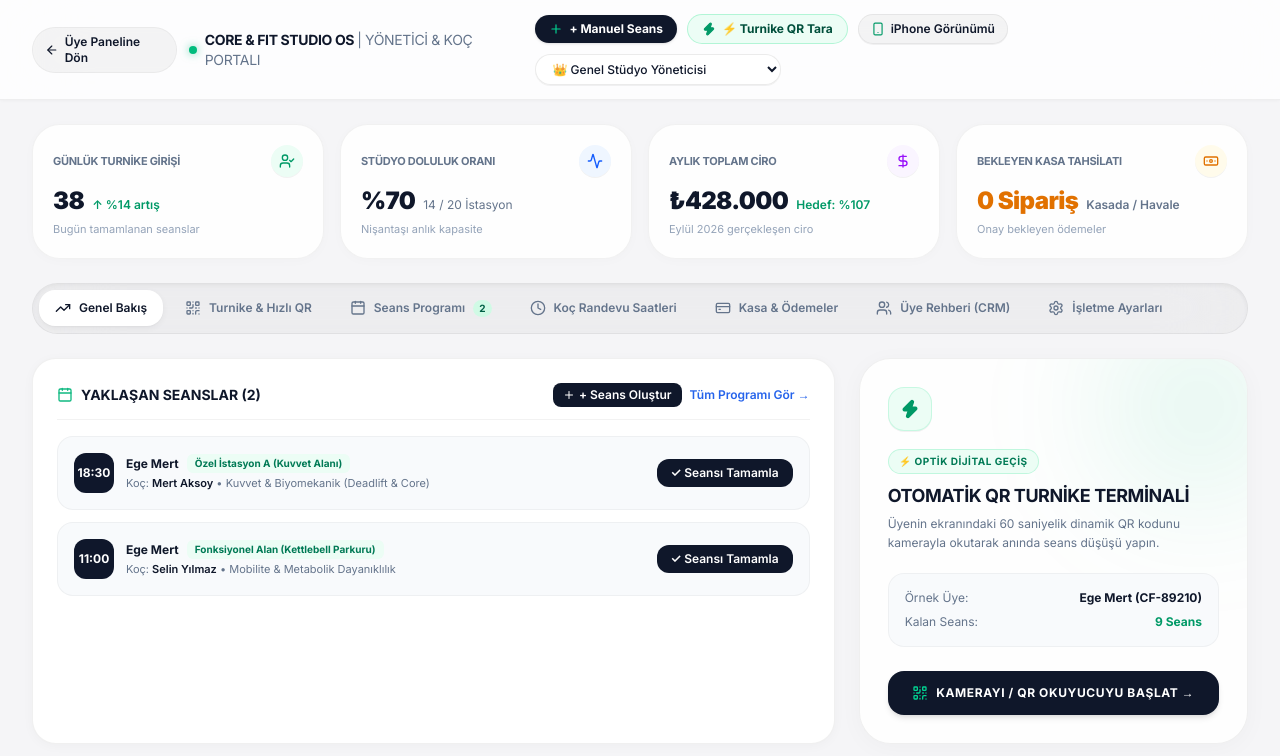
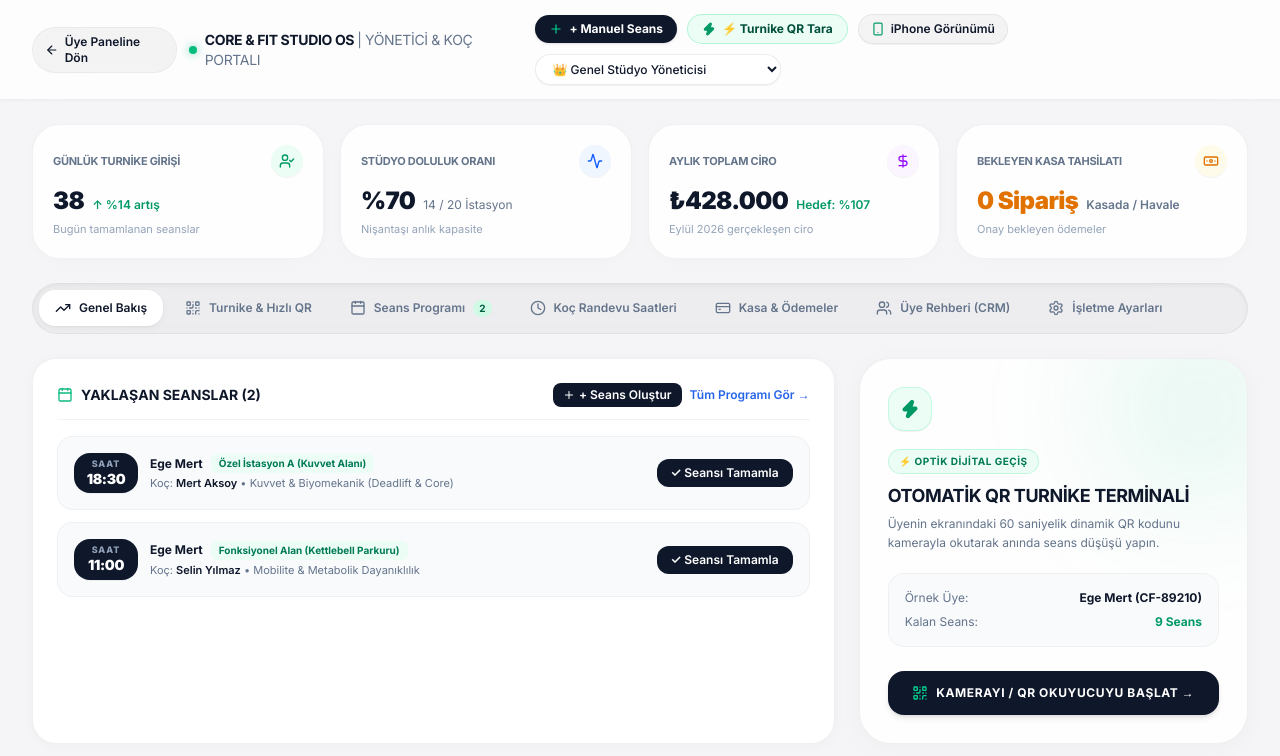
Before and after one commit to emrreaydogdu/coreandfit, a Next.js app: page /admin in a window 1280 px wide. Shown: the top 756 px of the page. Built offline with nearby package versions, Linux system fonts and the light colour scheme.

Commit message:
fix(admin): ensure SAAT label and time range render cleanly without overflow in session badges

```diff
--- a/components/portal/admin/AdminPortal.tsx
+++ b/components/portal/admin/AdminPortal.tsx
@@ -208,8 +208,16 @@ export const AdminPortal: React.FC = () => {
                       className="p-4 bg-[#F8FAFC] border border-black/[0.04] rounded-2xl flex flex-col sm:flex-row sm:items-center justify-between gap-3"
                     >
                       <div className="flex items-center gap-3">
-                        <div className="w-10 h-10 rounded-xl bg-slate-900 text-white flex flex-col items-center justify-center font-bold text-xs shrink-0">
-                          <span>{sess.timeSlot}</span>
+                        <div className="min-w-[64px] px-2.5 py-1.5 rounded-2xl bg-[#0F172A] text-white flex flex-col items-center justify-center shrink-0 shadow-2xs">
+                          <span className="text-[9px] font-extrabold uppercase tracking-widest text-slate-400 leading-none mb-0.5">SAAT</span>
+                          <span className="text-xs sm:text-sm font-black tracking-tight leading-tight text-white whitespace-nowrap">
+                            {sess.timeSlot.includes(" - ") ? sess.timeSlot.split(" - ")[0] : sess.timeSlot}
+                          </span>
+                          {sess.timeSlot.includes(" - ") && (
+                            <span className="text-[9px] font-semibold text-slate-400 leading-none mt-0.5 whitespace-nowrap">
+                              - {sess.timeSlot.split(" - ")[1]}
+                            </span>
+                          )}
                         </div>
                         <div>
                           <div className="flex items-center gap-2">
@@ -334,9 +342,16 @@ export const AdminPortal: React.FC = () => {
                     className="p-4 bg-[#F8FAFC] border border-black/[0.04] rounded-2xl flex flex-col md:flex-row md:items-center justify-between gap-4 hover:border-black/[0.1] transition-all"
                   >
                     <div className="flex items-start gap-4">
-                      <div className="w-12 h-12 rounded-2xl bg-[#0F172A] text-white flex flex-col items-center justify-center font-bold text-xs shrink-0">
-                        <span className="text-[10px] opacity-70">SAAT</span>
-                        <span className="text-sm">{sess.timeSlot}</span>
+                      <div className="min-w-[70px] px-3 py-2 rounded-2xl bg-[#0F172A] text-white flex flex-col items-center justify-center shrink-0 shadow-2xs">
+                        <span className="text-[9px] font-extrabold uppercase tracking-widest text-slate-400 leading-none mb-0.5">SAAT</span>
+                        <span className="text-sm font-black tracking-tight leading-tight text-white whitespace-nowrap">
+                          {sess.timeSlot.includes(" - ") ? sess.timeSlot.split(" - ")[0] : sess.timeSlot}
+                        </span>
+                        {sess.timeSlot.includes(" - ") && (
+                          <span className="text-[10px] font-semibold text-slate-400 leading-none mt-0.5 whitespace-nowrap">
+                            - {sess.timeSlot.split(" - ")[1]}
+                          </span>
+                        )}
                       </div>
 
                       <div>
```
